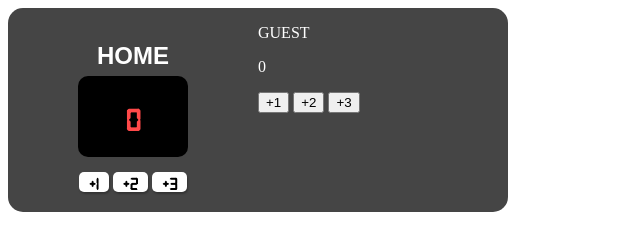
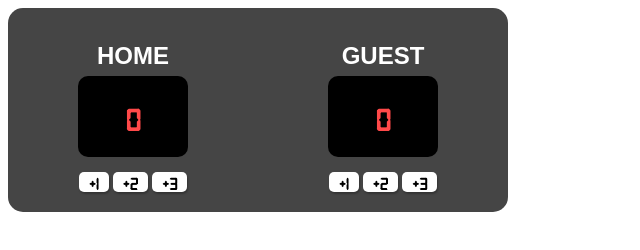
Before and after one commit to hussans/ProjectScoreboardPractice, a plain HTML site: page index.html in a window 1280 px wide. Shown: the whole page, without its empty margins (0-640 px from the left). Drawn offline with Linux system fonts and the light colour scheme.

Commit message:
Guest Scoreboard Styling

```diff
--- a/index.html
+++ b/index.html
@@ -21,13 +21,15 @@
             </div>
         </div>
         <div class="guest-scoreboard">
-            <p> GUEST </p>
-            <div>
+            <p class="guest-title"> GUEST </p>
+            <div class="guest-scorebg">
                 <p id="guest-score"> 0 </p>
             </div>
-            <button id="guest-score1"> +1 </button>
-            <button id="guest-score2"> +2 </button>
-            <button id="guest-score3"> +3 </button>
+            <div class="guest-buttons">
+                <button id="guest-score1"> +1 </button>
+                <button id="guest-score2"> +2 </button>
+                <button id="guest-score3"> +3 </button>
+            </div>
         </div>
     </div>
 
--- a/styles/style.css
+++ b/styles/style.css
@@ -16,6 +16,8 @@ body {
 
     border-radius: 15px;
 }
+
+/* Home Scoreboard */
 
 .home-scoreboard {
     display: flex;
@@ -71,3 +73,60 @@ body {
     background-color: white;
     color: #000000;
 }
+
+/* Guest Scoreboard */
+
+.guest-scoreboard {
+    display: flex;
+    flex-direction: column;
+    justify-content: center;
+    align-items: center;
+    padding: 10px;
+}
+
+.guest-scorebg {
+    background-color: #000000;
+    width: 110px;
+    display: flex;
+    justify-content: center;
+    align-items: center;
+    border-radius: 10px;
+    margin: 5px;
+}
+
+.guest-title {
+    font-family: Arial, Helvetica, sans-serif;
+    font-weight: 600;
+    font-size: 1.5rem;
+    margin-bottom: 1px;
+}
+
+#guest-score {
+    font-family: 'Digital-7', Arial, Helvetica, sans-serif;
+    font-weight: 600;
+    font-size: 2rem;
+    color: rgb(255, 73, 73);
+}
+
+.guest-buttons button {
+    background-color: white;
+    border: none;
+    border-radius: 5px;
+
+    font-family: 'Digital-7', Arial, Helvetica, sans-serif;
+    font-weight: 600;
+    font-size: 1.1rem;
+    padding: 5px 10px;
+    margin: 10px 0;
+    box-shadow: 1px 2px 2px rgb(0, 0, 0, 0.250);
+}
+
+.guest-buttons button:hover {
+    background-color: rgb(93, 93, 93);
+    color: white;
+}
+
+.guest-buttons button:active {
+    background-color: white;
+    color: #000000;
+}
```
